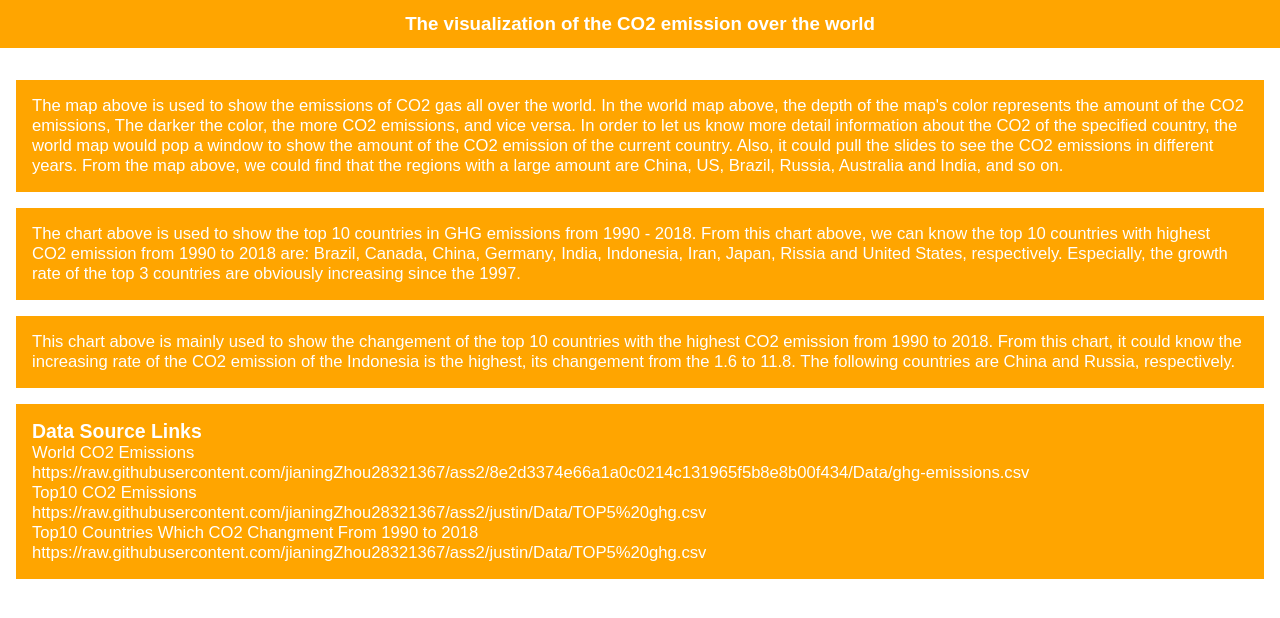
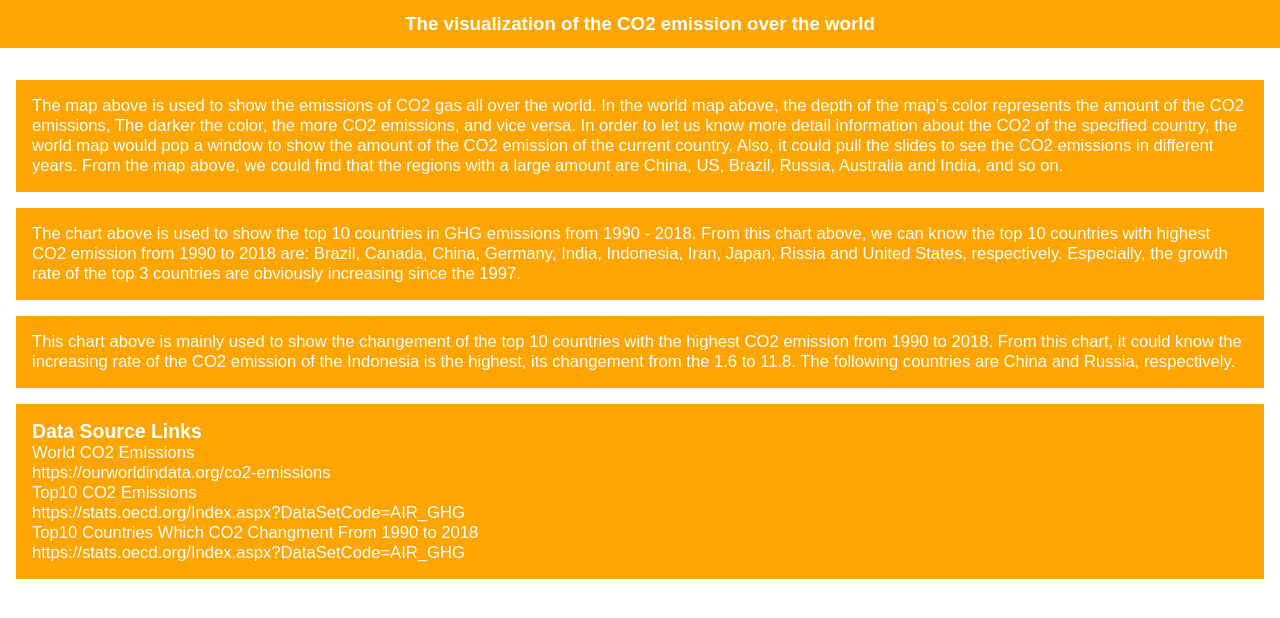
Before and after one commit to ChenyangZhouMonash/FIT3179_DV2.github.io, a plain HTML site: page index.html in a window 1280 px wide. Drawn offline with Linux system fonts and the light colour scheme; a script that the page names is missing.

Commit message:
change source

```diff
--- a/index.html
+++ b/index.html
@@ -52,19 +52,19 @@
             <p>
                 World CO2 Emissions
             <p><a
-                    href="https://raw.githubusercontent.com/jianingZhou28321367/ass2/8e2d3374e66a1a0c0214c131965f5b8e8b00f434/Data/ghg-emissions.csv">https://raw.githubusercontent.com/jianingZhou28321367/ass2/8e2d3374e66a1a0c0214c131965f5b8e8b00f434/Data/ghg-emissions.csv</a>
+                    href="https://ourworldindata.org/co2-emissions">https://ourworldindata.org/co2-emissions</a>
             </p>
             </p>
             <p>
                 Top10 CO2 Emissions
             <p><a
-                    href="https://raw.githubusercontent.com/jianingZhou28321367/ass2/justin/Data/TOP5%20ghg.csv">https://raw.githubusercontent.com/jianingZhou28321367/ass2/justin/Data/TOP5%20ghg.csv</a>
+                    href="https://stats.oecd.org/Index.aspx?DataSetCode=AIR_GHG">https://stats.oecd.org/Index.aspx?DataSetCode=AIR_GHG</a>
             </p>
             </p>
             <p>
                 Top10 Countries Which CO2 Changment From 1990 to 2018
             <p><a
-                    href="https://raw.githubusercontent.com/jianingZhou28321367/ass2/justin/Data/TOP5%20ghg.csv">https://raw.githubusercontent.com/jianingZhou28321367/ass2/justin/Data/TOP5%20ghg.csv</a>
+                    href="https://stats.oecd.org/Index.aspx?DataSetCode=AIR_GHG">https://stats.oecd.org/Index.aspx?DataSetCode=AIR_GHG</a>
             </p>
             </p>
         </div>
```
